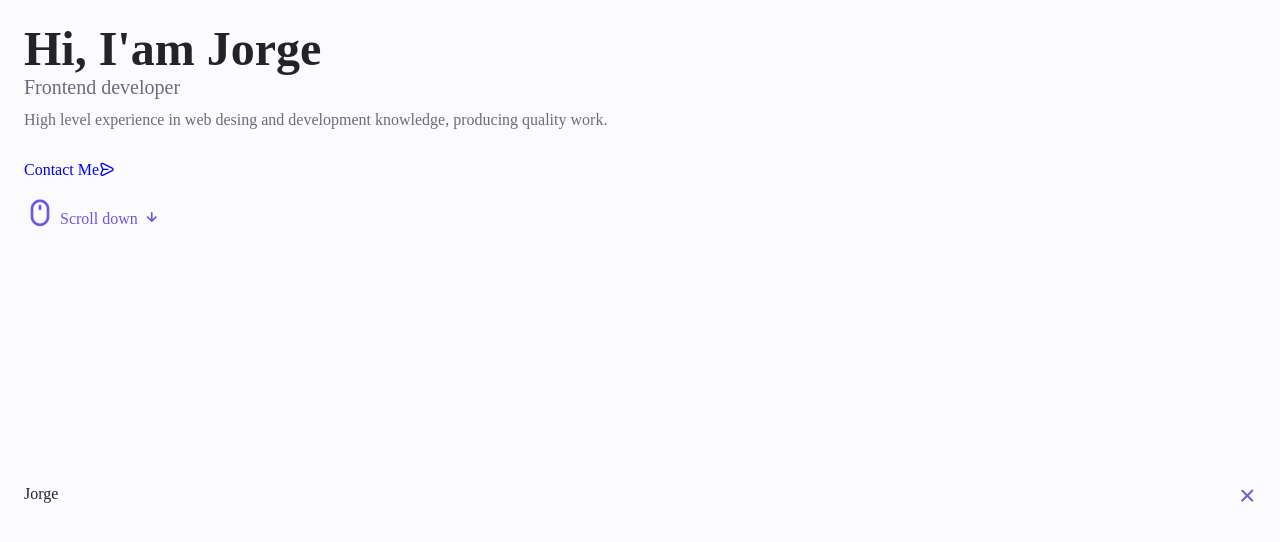
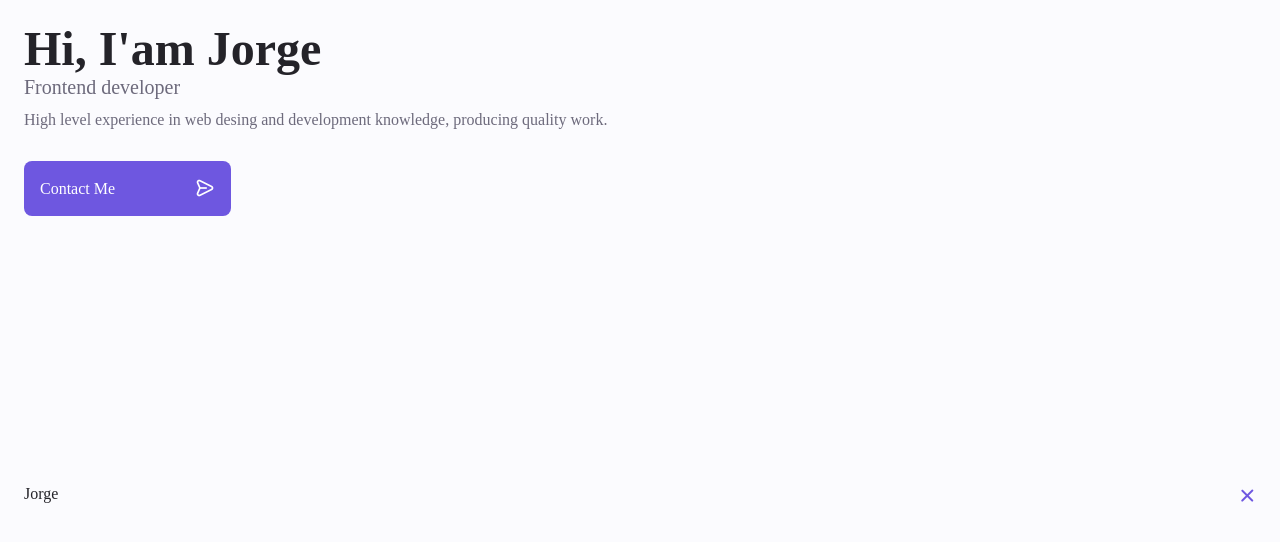
Before and after one commit to JorgeSTriana/Portafolio, a plain HTML site: page index.html in a window 1280 px wide. Shown: the part 282-824 px from the top of the page. Drawn offline with nearby package versions, Linux system fonts and the light colour scheme.

Commit message:
boton home

```diff
--- a/assets/CSS/styles.css
+++ b/assets/CSS/styles.css
@@ -7,7 +7,7 @@
 --header-height: 3rem;
 
 /*========= COLORS ===========*/
---hue-color: 250; /* Purple 250 - Green 142 - Blue 230 - pink 340*/
+--hue-color: 250; /* Purple 250 - Green 142 - Blue 230 - pink 340*/ /*color de fondo */
 
 /* HSL color mode*/
 
@@ -294,7 +294,7 @@ img{
 }
 
 .home__scroll{
-    /*display: none;*/
+    display: none;
 }
 
 .home__scroll-button{
@@ -303,7 +303,7 @@ img{
 }
 
 .home__scroll-button.hover{
-    transform:translateY(.25rem);
+    transform:translateY(0.25rem);
 }
 
 .home__scroll-mouse{
@@ -322,7 +322,28 @@ img{
 }
 
 /*==================== BUTTONS ====================*/
+.button{
+    display: inline block;                  /*creando el boton de home*/
+    background-color: var(--first-color);
+    color: #fff;
+    padding: 1rem;
+    border-radius: .5rem;
+    font-weight: var(--font-medium);
+}
+.button:hover{
+    background-color: var(--first-color-alt);
+}
 
+.button__icon{
+    font-size: 1.25rem;
+    margin-left: var(--mb-0-5);
+    transition: .3s;
+}
+
+.button--flex{
+    display: inline-flex;
+    align-items: center;
+}
 
 /*==================== ABOUT ====================*/
 
--- a/index.html
+++ b/index.html
@@ -110,8 +110,8 @@
                             <h3 class="home__subtitle">Frontend developer</h3>
                             <p class="home__description">High level experience in web desing and development
                                 knowledge, producing quality work.</p>
-                            <a href="#contact" class="button button-flex">
-                                Contact Me<i class="uil uil-message button__icon"></i>
+                            <a href="#contact" class="button button--flex">
+                                Contact Me <i class="uil uil-message button__icon"></i>
                             </a>
                         </div>
                     </div>
```
